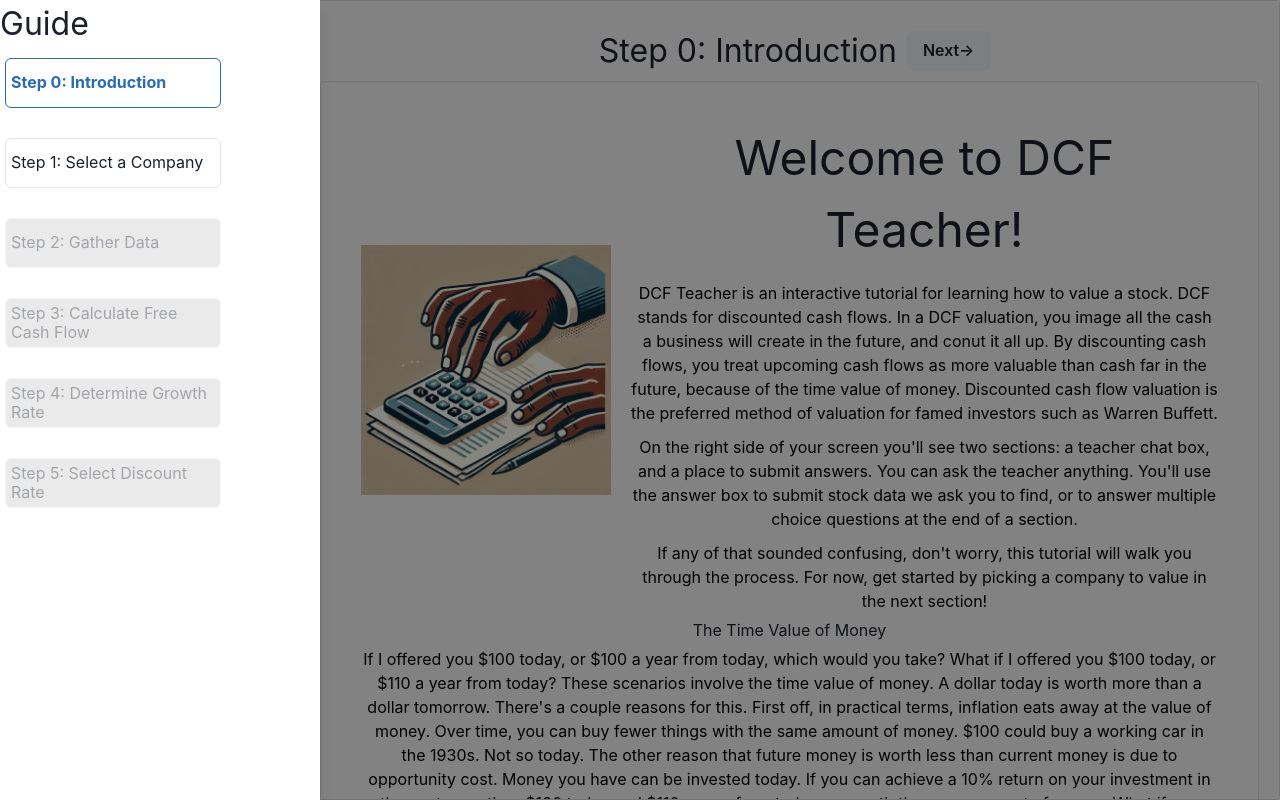
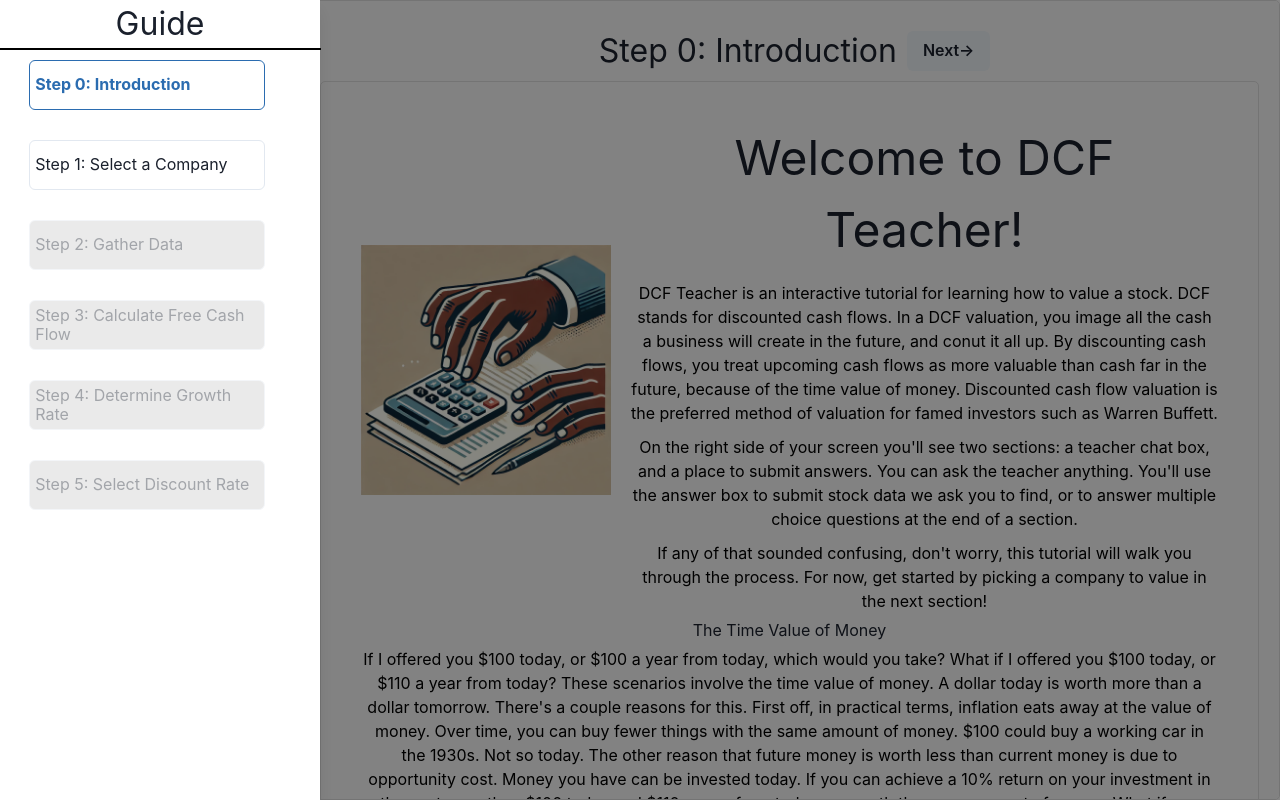
Before and after one commit to JeliHacker/dcf-teacher, a React (Create React App) app in the folder frontend/: page / in a window 1280 px wide. Both pictures are taken after a click on the button "Open Guide". Built offline with nearby package versions, Linux system fonts and the light colour scheme; no server answers.

Commit message:
close guide drawer when selecting a step

```diff
--- a/frontend/src/components/GuideComponent.css
+++ b/frontend/src/components/GuideComponent.css
@@ -1,7 +1,11 @@
 .guide {
+  display: flex;
+  flex-direction: column;
   flex: 0 0 auto;
   position: relative;
-    width: 75%;
+  width: 100%;
+  justify-content: center;
+  align-items: center;
 }
 
 .guide ul {
@@ -11,8 +15,6 @@
 
 .guide button {
   padding: 5px;
-    margin-left: 5px;
-    margin-right: 5px;
   width: 90%;
   text-align: left;
 }
--- a/frontend/src/components/GuideComponent.js
+++ b/frontend/src/components/GuideComponent.js
@@ -2,16 +2,17 @@
 import React from 'react';
 import './GuideComponent.css';
 
-function GuideComponent({ currentSection, sections, navigateToSection }) {
+function GuideComponent({ currentSection, sections, navigateToSection, onClose }) {
   return (
     <div className="guide">
       <h2>Guide</h2>
+      <hr className='separator'/>
       <ul style={{ listStyleType: 'none', padding: 0 }}>
         {sections.map((section, index) => (
           <li key={index} style={{ marginBottom: '10px' }}>
             <Button
               variant="outline"
-              onClick={() => navigateToSection(index)}
+              onClick={() => {navigateToSection(index); onClose();}}
               isDisabled={!section.unlocked}
               fontWeight={currentSection === index ? 'bold' : 'normal'}
               colorScheme={currentSection === index ? 'blue' : 'gray'}
--- a/frontend/src/components/GuideDrawer.js
+++ b/frontend/src/components/GuideDrawer.js
@@ -31,6 +31,7 @@
                 currentSection={currentSection}
                 sections={sections}
                 navigateToSection={navigateToSection}
+                onClose={onClose}
                  />
             </DrawerContent>
         </Drawer>
```
Lines whose indentation alone changed are shown as unchanged.
